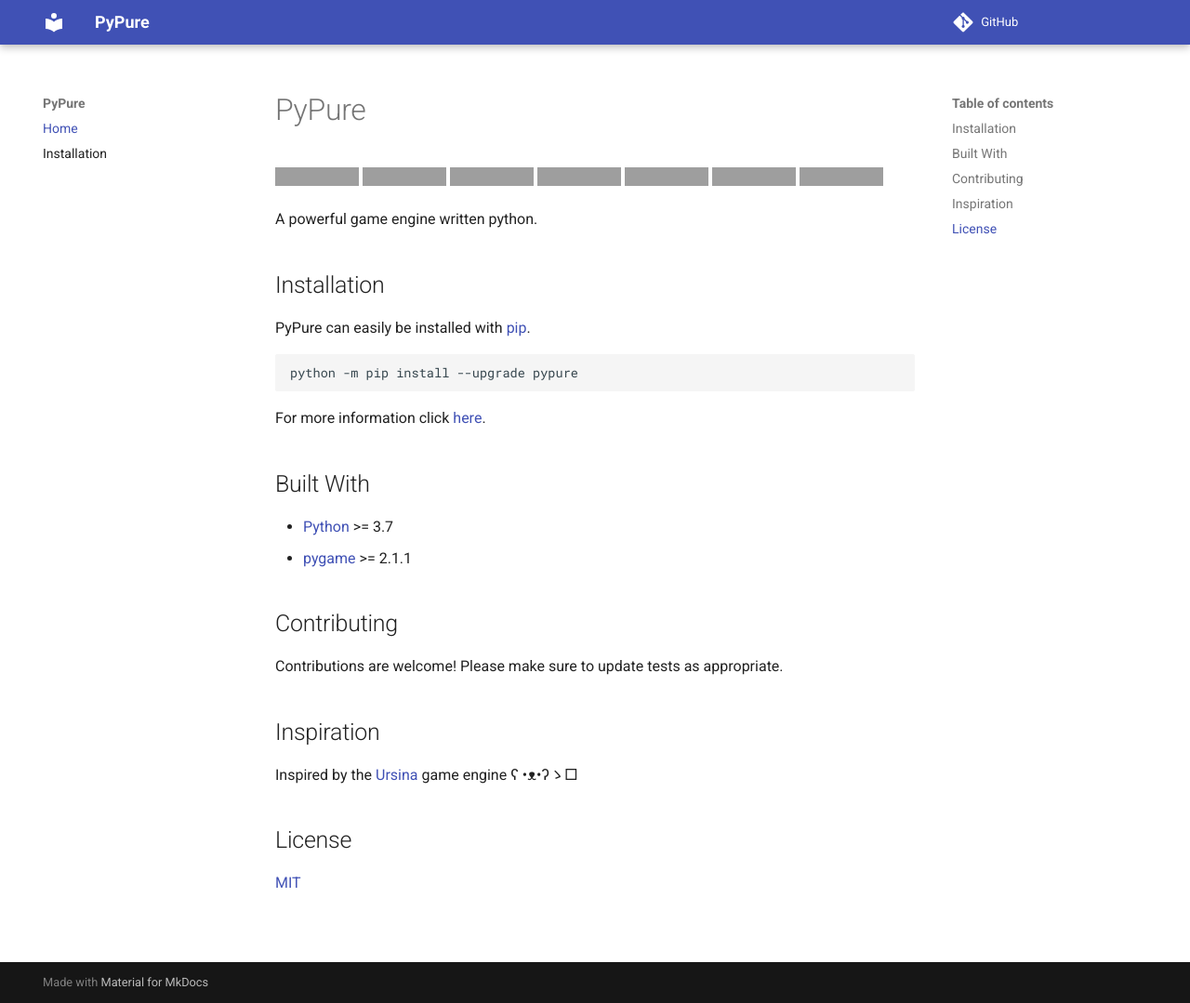
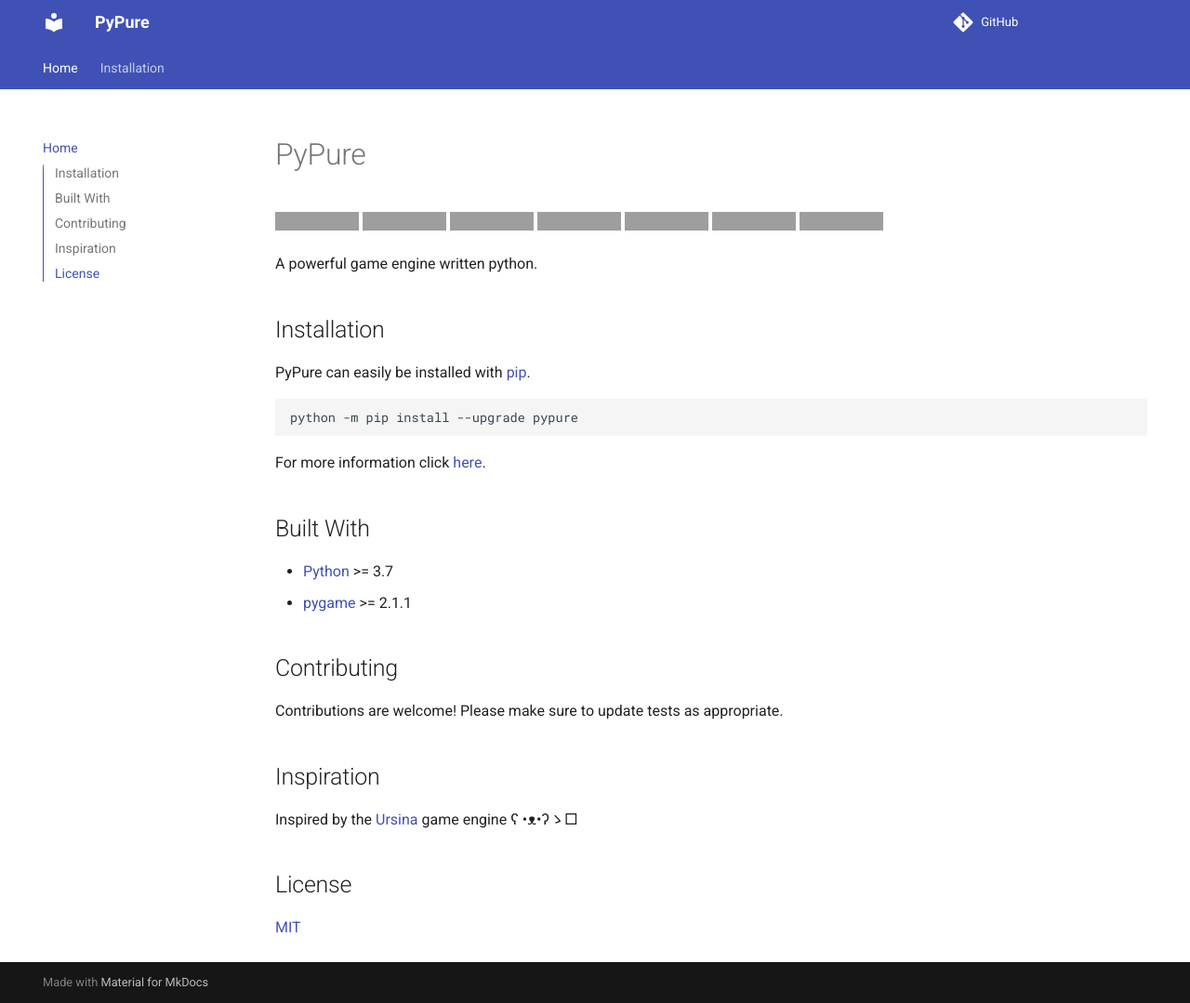
Before and after one commit to pypure-dev/pypure, an MkDocs documentation site: the page built from docs/index.md, in a window 1280 px wide and 1079 px high. Shown: the whole window at 93% size. Built offline with MkDocs 1.6.1 and Material for MkDocs 9.7.7, drawn with Linux system fonts in a browser that asks for light colours; comment, search, counter and statistics services are not loaded; grey boxes are pictures that could not be loaded.

Commit message:
Add features for the theme

```diff
--- a/mkdocs.yml
+++ b/mkdocs.yml
@@ -13,5 +13,14 @@
   palette:
     scheme: default
     accent: indigo
+  features:
+    - toc.integrate
+    - header.autohide
+    - search.highlight
+    - navigation.instant
+    - navigation.tabs
+    - navigation.sections
+    - navigation.expand
+    - navigation.top
 plugins:
   - "section-index"
```
